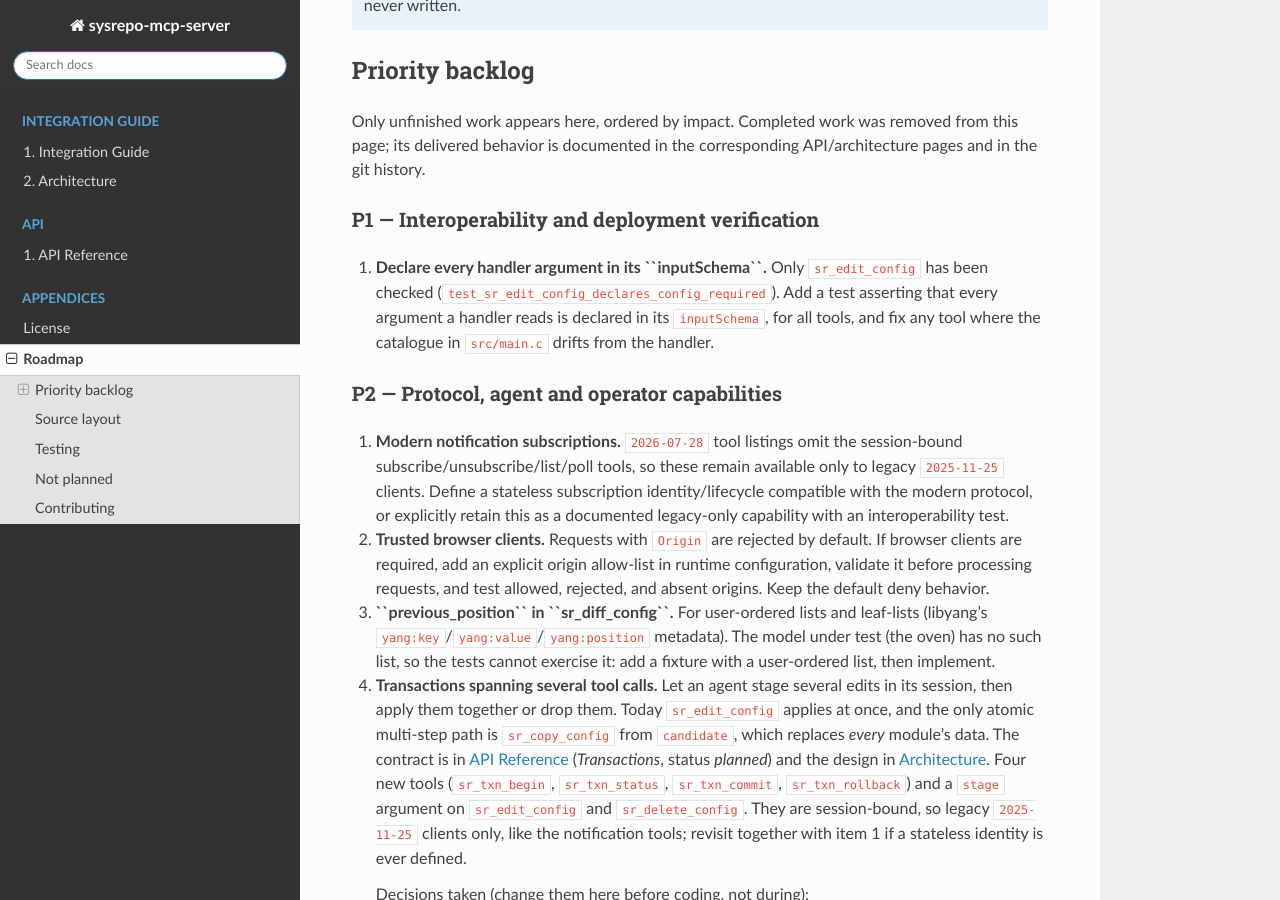
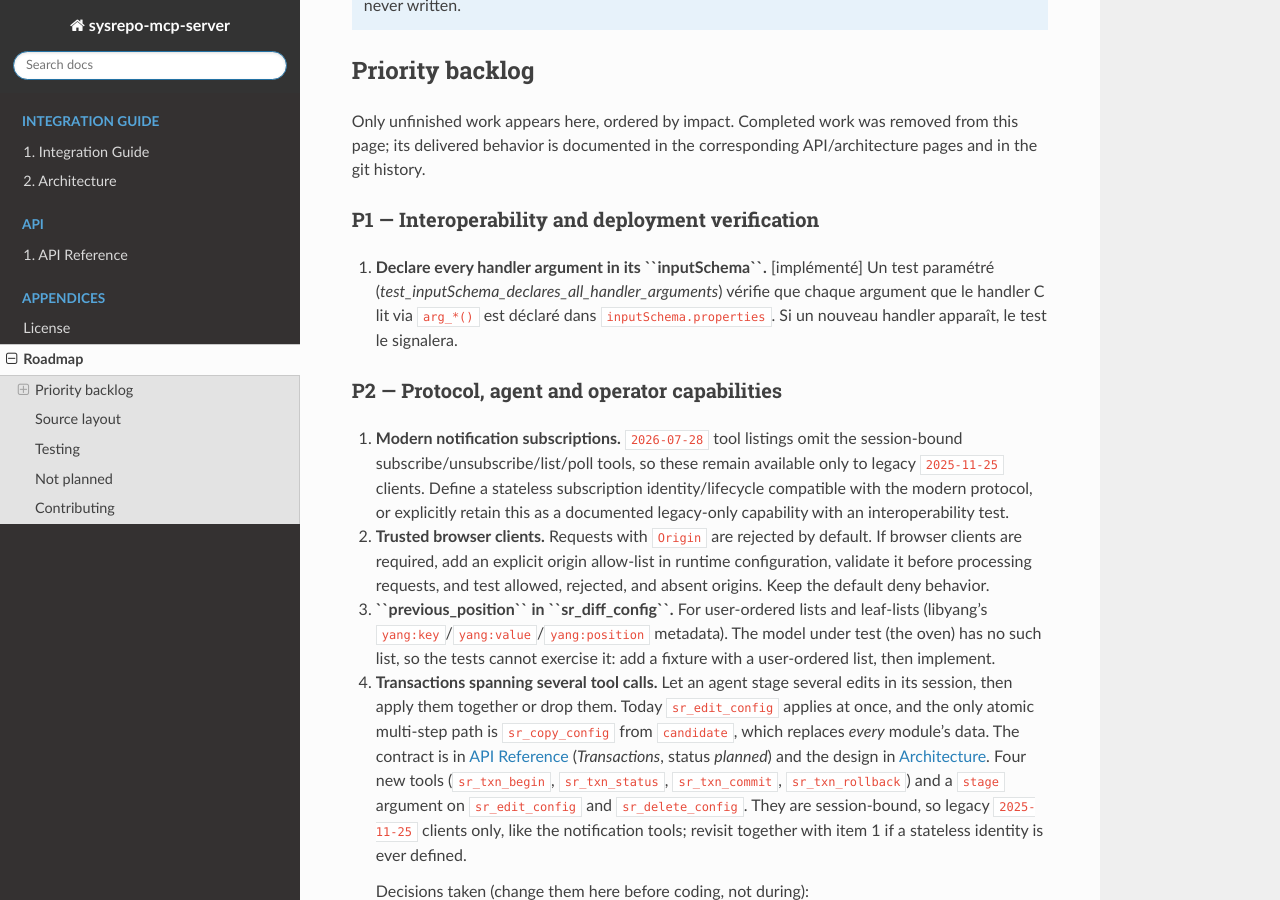
Before and after one commit to Geneo-5/sysrepo-mcp-server, a Sphinx documentation site: the page built from sphinx/todo.rst, in a window 1280 px wide and 900 px high, scrolled down 327 px. Built offline with Sphinx 7.4.7 and the Read the Docs theme 3.1.0, drawn with Linux system fonts in a browser that asks for light colours.

Commit message:
doc(todo): P1.2 Declare every handler argument in inputSchema — implémenté
Le test paramétré test_inputSchema_declares_all_handler_arguments vérifie
que chaque argument C lu via arg_*() est déclaré dans inputSchema.properties.

Agent: Codex
Model: gpt-6.1-sol

```diff
--- a/sphinx/todo.rst
+++ b/sphinx/todo.rst
@@ -23,12 +23,11 @@ corresponding API/architecture pages and in the git history.
 P1 — Interoperability and deployment verification
 ~~~~~~~~~~~~~~~~~~~~~~~~~~~~~~~~~~~~~~~~~~~~~~~~~~
 
-1. **Declare every handler argument in its ``inputSchema``.** Only
-   ``sr_edit_config`` has been checked
-   (``test_sr_edit_config_declares_config_required``). Add a test asserting
-   that every argument a handler reads is declared in its ``inputSchema``,
-   for all tools, and fix any tool where the catalogue in ``src/main.c``
-   drifts from the handler.
+1. **Declare every handler argument in its ``inputSchema``.** [implémenté]
+   Un test paramétré (*test_inputSchema_declares_all_handler_arguments*)
+   vérifie que chaque argument que le handler C lit via ``arg_*()`` est
+   déclaré dans ``inputSchema.properties``.  Si un nouveau handler apparaît,
+   le test le signalera.
 
 P2 — Protocol, agent and operator capabilities
 ~~~~~~~~~~~~~~~~~~~~~~~~~~~~~~~~~~~~~~~~~~~~~~~~~
```
